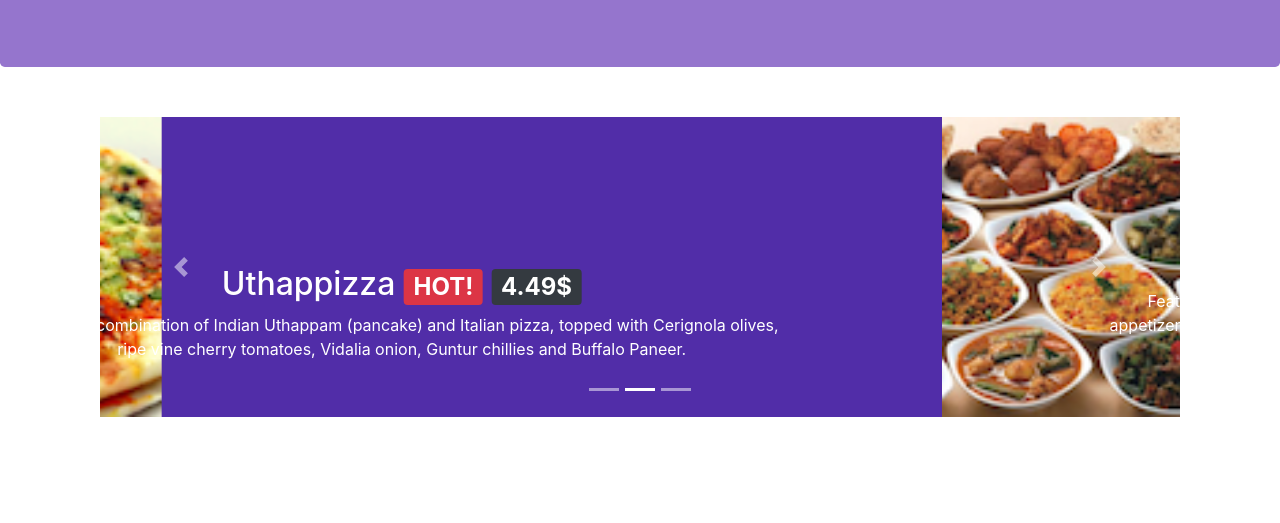
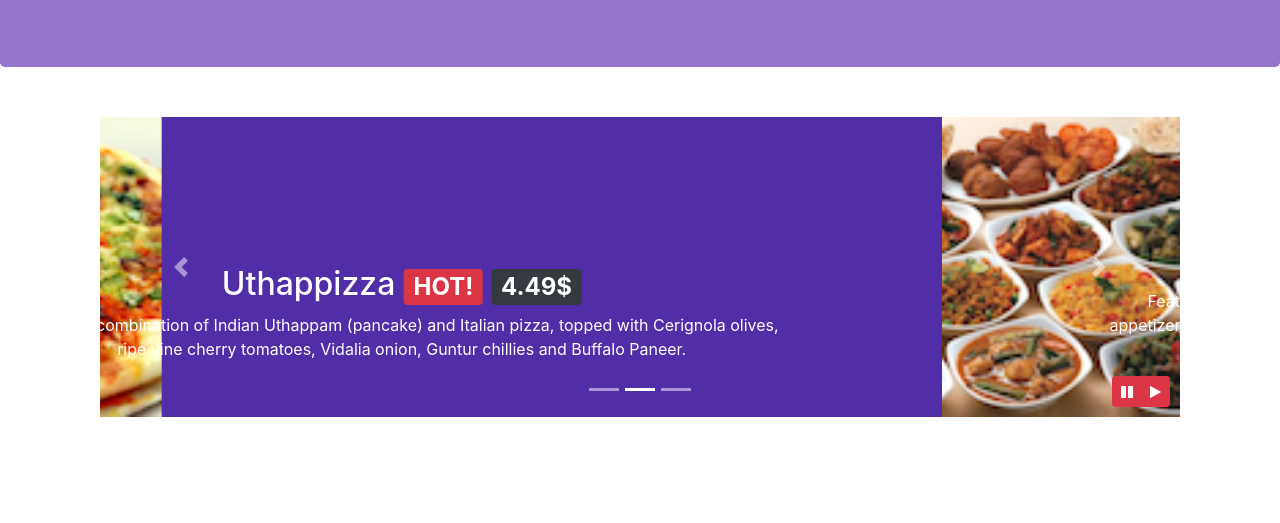
Before and after one commit to piercerhymes/Coursera_Bootstrap, a website: page index.html in a window 1280 px wide. Shown: the part 277-800 px from the top of the page. Drawn offline with nearby package versions, Linux system fonts and the light colour scheme.

Commit message:
jquery with bs

```diff
--- a/index.html
+++ b/index.html
@@ -217,6 +217,15 @@
                 <a class="carousel-control-next" href="#mycarousel" role="button" data-slide="next">
                     <span class="carousel-control-next-icon"></span>
                 </a>
+                <div class="btn-group" id="carouselButton">
+                    <button class="btn btn-danger btn-sm" id="carousel-pause">
+                        <span class="fa fa-pause"></span>
+                    </button>
+                    <button class="btn btn-danger btn-sm" id="carousel-play">
+                        <span class="fa fa-play"></span>
+                    </button>
+
+                </div>
 
              </div>
         </div>
@@ -379,11 +388,22 @@
     <script src="node_modules/jquery/dist/jquery.slim.min.js"></script>
     <script src="node_modules/popper.js/dist/umd/popper.min.js"></script>
     <script src="node_modules/bootstrap/dist/js/bootstrap.min.js"></script>
+    <script>
+        $(document).ready(function(){
+            $("#mycarousel").carousel( { interval: 1800 } );
+            $("#carousel-pause").click(function(){
+                $("#mycarousel").carousel('pause');
+            });
+            $("#carousel-play").click(function(){
+                $("#mycarousel").carousel('cycle');
+            });
+        });
+    </script>
+
     <!-- <script>
     $(document).ready(function(){
         $('[data-toggle="tooltip"]').tooltip();
     });
     </script> -->
 </body>
-
 </html>
--- a/style.css
+++ b/style.css
@@ -59,3 +59,10 @@ body{
     left: 0;
     min-height: 300px;
 }
+
+#carouselButton {
+    right: 10px;
+    position: absolute;
+    bottom: 10px;
+    z-index: 1;
+}
```
